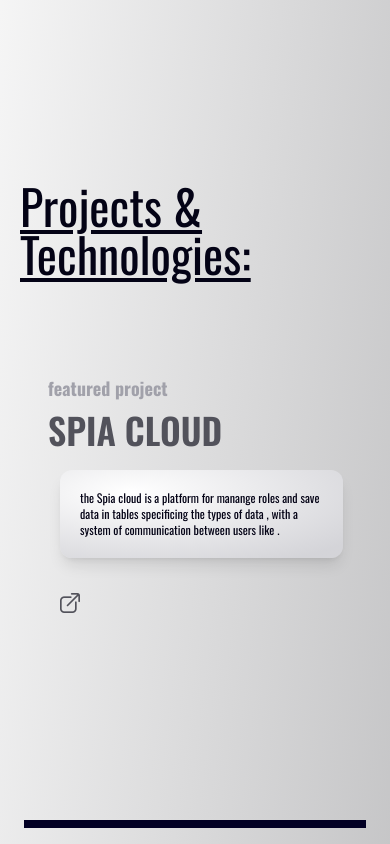
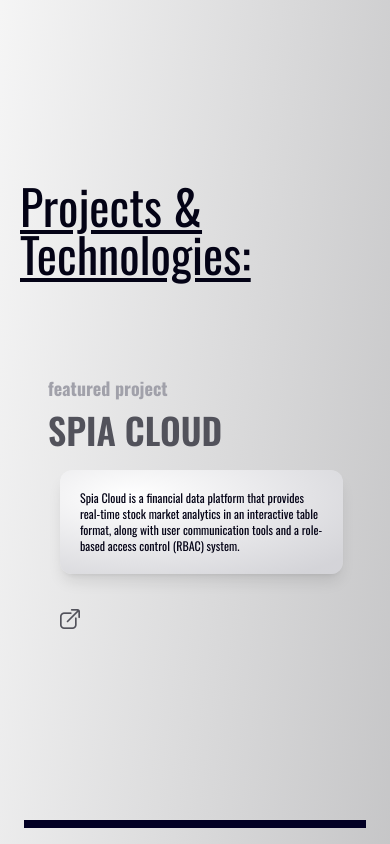
Before and after one commit to medbql/portfolio, a React (Vite) app: page / in a window 390 px wide. Shown: the part 880-1724 px from the top of the page. Built offline with nearby package versions, Linux system fonts and the light colour scheme; a web font is replaced by a local one.

Commit message:
finish the portfolio

```diff
--- a/index.html
+++ b/index.html
@@ -2,10 +2,10 @@
 <html lang="en">
   <head>
     <meta charset="UTF-8" />
-    <link rel="icon" type="image/svg+xml" href="/vite.svg" />
+    <link rel="icon" type="image/jpg" href="public/profile.jpg" />
     <meta name="viewport" content="width=device-width, initial-scale=1.0" />
 
-    <title>Vite + React</title>
+    <title>Med bouquil</title>
   </head>
   <body>
     <div id="root"></div>
--- a/src/index.css
+++ b/src/index.css
@@ -85,12 +85,73 @@
     }
   }
 
+  @keyframes slideIn {
+    0% {
+      transform: translateY(50px);
+      opacity: 0;
+    }
+    100% {
+      transform: translateY(0);
+      opacity: 1;
+    }
+  }
+
+  @keyframes fadeInScale {
+    0% {
+      transform: scale(0.95);
+      opacity: 0;
+    }
+    100% {
+      transform: scale(1);
+      opacity: 1;
+    }
+  }
+
+  @keyframes slideInRight {
+    0% {
+      transform: translateX(50px);
+      opacity: 0;
+    }
+    100% {
+      transform: translateX(0);
+      opacity: 1;
+    }
+  }
+
+  @keyframes slideInLeft {
+    0% {
+      transform: translateX(-50px);
+      opacity: 0;
+    }
+    100% {
+      transform: translateX(0);
+      opacity: 1;
+    }
+  }
+
+  @keyframes float {
+    0% {
+      transform: translateY(0px);
+    }
+    50% {
+      transform: translateY(-10px);
+    }
+    100% {
+      transform: translateY(0px);
+    }
+  }
+
   --animate--out: out 2s ease;
   --animate--out-lt: out 1s ease ;
   --animate--down: down 2s ease;
   --animate--down-lt: little 2s ease;
   --animate--left: left 1.5s ease-in-out ;
   --animate--right: right 1.5s ease-in-out ;
+  --animate--slide-in: slideIn 0.8s ease-out forwards;
+  --animate--fade-scale: fadeInScale 0.8s ease-out forwards;
+  --animate--slide-right: slideInRight 0.8s ease-out forwards;
+  --animate--slide-left: slideInLeft 0.8s ease-out forwards;
+  --animate--float: float 3s ease-in-out infinite;
 }
 
 * {
@@ -101,5 +162,9 @@ body {
   font-family: "Oswald", sans-serif;
   background-image: linear-gradient(to bottom right, white, #b4b4b6);
   color: var(--color-text);
+  scroll-behavior: smooth;
+}
 
+html {
+  scroll-behavior: smooth;
 }
--- a/src/structre/about.jsx
+++ b/src/structre/about.jsx
@@ -9,8 +9,8 @@ function About() {
                         "Hi, a Full Stack Developer skilled in both frontend and backend technologies. I build fast, scalable, and user-friendly web applications using modern frameworks and clean code. Passionate about problem-solving and innovation, I turn ideas into functional digital solutions. Check out my work below!"
                     </p>
                     <ul className="flex items-center gap-5 text-primary-light " >
-                        <li className="transition hover:scale-110" ><a className="" href=""><i className="fi fi-brands-github hover:text-text  text-xl"></i></a></li>
-                        <li className="transition hover:scale-110" ><a href=""><i className="fi fi-brands-linkedin hover:text-text text-xl"></i></a></li>
+                        <li className="transition hover:scale-110" ><a className="" href="https://github.com/medbql" target="_blank" ><i className="fi fi-brands-github hover:text-text  text-xl"></i></a></li>
+                        <li className="transition hover:scale-110" ><a href="https://www.linkedin.com/in/med-bouquil-7527aa2a1/" target="_blank" ><i className="fi fi-brands-linkedin hover:text-text text-xl"></i></a></li>
                     </ul>
 
                 </div>
--- a/src/structre/contact.jsx
+++ b/src/structre/contact.jsx
@@ -1,7 +1,9 @@
 import  emailjs  from "@emailjs/browser";
 import { useState, useEffect } from "react";
+import { useInView } from './useInView';
 
 function Contact() {
+    const [ref, isInView] = useInView();
     const [formData, setFormData] = useState({
         name: '',
         email: '',
@@ -64,12 +66,11 @@ function Contact() {
     };
 
     return (
-        <>
-         <section id="contact" className="w-full min-h-screen py-20 px-4 md:px-15">
+        <section ref={ref} id="contact" className={`w-full min-h-screen py-20 px-4 md:px-15 ${isInView ? 'animate-(--animate--down-lt)' : ''}`}>
             <div className="max-w-7xl mx-auto">
-                <h2 className="text-4xl md:text-5xl text-text underline mb-10 md:mb-20 text-center md:text-left">Contact Me:</h2>
+                <h2 className={`text-4xl md:text-5xl text-text underline mb-10 md:mb-20 text-center md:text-left ${isInView ? 'animate-(--animate--out)' : ''}`}>Contact Me:</h2>
 
-                <div className="grid grid-cols-1 md:grid-cols-2 gap-10 md:gap-20">
+                <div className={`grid grid-cols-1 md:grid-cols-2 gap-10 md:gap-20 ${isInView ? 'animate-(--animate--down-lt)' : ''}`}>
                     {/* Contact Form */}
                     <div className="w-full px-4 md:px-10">
                         <div className="bg-primary-light/50 p-6 md:p-8 rounded-xl shadow-lg">
@@ -191,7 +192,6 @@ function Contact() {
                 </div>
             </div>
         </section>
-        </>
     );
 }
 
--- a/src/structre/navbar.jsx
+++ b/src/structre/navbar.jsx
@@ -5,7 +5,7 @@ function NavBar() {
 
     return (
         <>
-            <nav className="w-full  h-[10vh] pt-10 min-w-xs:content-center sticky top-0 z-55 " >
+            <nav className="w-full   h-[10vh] pt-10 min-w-xs:content-center  " >
                 <div className=" min-sm:mx-auto lg:w-lg md:w-md sm:w-sm  flex justify-around items-center min-sm:gap-10  animate-(--animate--down) relative " >
                     <div className="w-1/3 h-[6vh]  flex min-sm:justify-center items-center gap-2 " >
                         <div className="w-[7px] h-[7px] bg-primary rounded-[50%] shadow-lg shadow-primary " ></div>
--- a/src/structre/project.jsx
+++ b/src/structre/project.jsx
@@ -1,4 +1,5 @@
 import { useState, useEffect } from "react";
+import { useInView } from './useInView';
 
 
 
@@ -132,6 +133,7 @@ const Cards = (props) => {
 
 
 function Project() {
+    const [ref, isInView] = useInView();
     const [count, setCount] = useState(0);
     const [limit, setLimit] = useState(4);
     const [direction, setDirection] = useState('right');
@@ -225,17 +227,17 @@ function Project() {
 
     return (
         <>
-            <main id="project" className="w-full  h-[150vh] min-md:pt-20   py-15 px-15 max-md:px-0">
-                <h2 className="text-5xl text-text max-md:px-5 underline mb-20 ">Projects & Technologies:</h2>
+            <main ref={ref} id="project" className={`w-full h-[150vh] min-md:pt-20 py-15 px-15 max-md:px-0 ${isInView ? 'animate-(--animate--fade-scale)' : ''}`}>
+                <h2 className={`text-5xl text-text max-md:px-5 underline mb-20 ${isInView ? 'animate-(--animate--slide-right)' : ''}`}>Projects & Technologies:</h2>
                  {/* Project part  */}
-                 <div className="w-full max-md:w-[95%] max-md:flex:justify-center h-[50vh]  px-10 mb-30 max-md:mb-10 min-md:grid min-md:grid-cols-2  " >
+                 <div className={`w-full max-md:w-[95%] max-md:flex:justify-center h-[50vh]  px-10 mb-30 max-md:mb-10 min-md:grid min-md:grid-cols-2  ${isInView ? 'animate-(--animate--slide-in)' : ''}`} >
                     <div className=" pt-4 pl-2 relative">
-                        <h4 className="font-bold text-lg mb-2 text-primary" >featured project</h4>
-                        <h2 className="text-4xl font-semibold mb-5 text-primary-dark" >SPIA CLOUD</h2>
-                        <div className="w-full h-3/7 ml-8 max-md:ml-3 p-5 bg-radial-[at_25%_25%] from-white to-zinc-300 to-90% rounded-xl shadow-lg relative z-20" >
-                            <p className=" w-full h-full text-text font-meduim text-xs  " >the Spia cloud is a platform for manange roles and save data in tables specificing the types of data , with a system of communication between users like . </p>
+                        <h4 className={`font-bold text-lg mb-2 text-primary ${isInView ? 'animate-(--animate--slide-left)' : ''}`}>featured project</h4>
+                        <h2 className={`text-4xl font-semibold mb-5 text-primary-dark ${isInView ? 'animate-(--animate--slide-right)' : ''}`}>SPIA CLOUD</h2>
+                        <div className={`w-full h-3/7 ml-8 max-md:ml-3 p-5 bg-radial-[at_25%_25%] from-white to-zinc-300 to-90% rounded-xl shadow-lg relative z-20 ${isInView ? 'animate-(--animate--fade-scale)' : ''}`}>
+                            <p className=" w-full h-full text-text font-meduim text-xs  " >Spia Cloud is a financial data platform that provides real-time stock market analytics in an interactive table format, along with user communication tools and a role-based access control (RBAC) system.  </p>
                         </div>
-                        <div className="p-8  max-md:pl-3">
+                        <div className={`p-8  max-md:pl-3 ${isInView ? 'animate-(--animate--float)' : ''}`}>
                             <button className=" text-xl cursor-pointer text-primary-dark transition active:scale-90 hover:scale-110 " >
                             <a href="https://spiacloud.com/" target="_blank"  >
                             <i className="fi fi-rr-arrow-up-right-from-square  "></i>
@@ -269,9 +271,9 @@ function Project() {
                     </div>
                 </div>
 
-                <div className="w-7/8 mx-auto mb-30  bg-secondary-dark h-2" ></div>
+                <div className={`w-7/8 mx-auto mb-30 bg-secondary-dark h-2 ${isInView ? 'animate-(--animate--slide-in)' : ''}`}></div>
                  {/*technologies part  */}
-                 <div className="w-[80%] mx-auto flex justify-between items-center mb-20">
+                 <div className={`w-[80%] mx-auto flex justify-between items-center mb-20 ${isInView ? 'animate-(--animate--fade-scale)' : ''}`}>
                     <button
                         onClick={() => {
                             setDirection('left');
--- /dev/null
+++ b/src/structre/useInView.js
@@ -0,0 +1,29 @@
+import { useEffect, useRef, useState } from 'react';
+
+export const useInView = (options = {}) => {
+  const [isInView, setIsInView] = useState(false);
+  const ref = useRef(null);
+
+  useEffect(() => {
+    const observer = new IntersectionObserver(([entry]) => {
+      if (entry.isIntersecting) {
+        setIsInView(true);
+      }
+    }, {
+      threshold: 0.1,
+      ...options
+    });
+
+    if (ref.current) {
+      observer.observe(ref.current);
+    }
+
+    return () => {
+      if (ref.current) {
+        observer.unobserve(ref.current);
+      }
+    };
+  }, []);
+
+  return [ref, isInView];
+};
```
